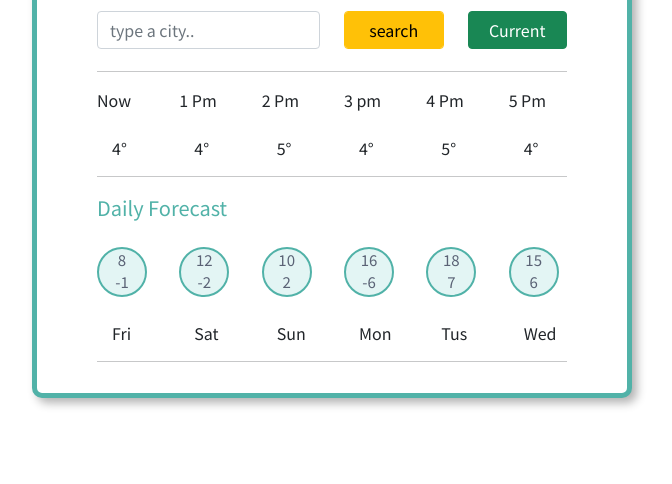
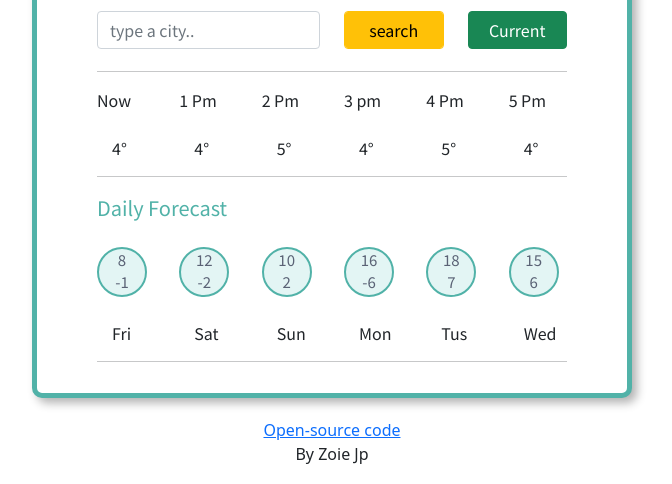
Before and after one commit to zoie-jp/my-existing-project, a plain HTML site: page index.html in a window 1280 px wide. Shown: the part 316-800 px from the top of the page, without its empty margins (308-980 px from the left). Drawn offline with nearby package versions, Linux system fonts and the light colour scheme.

Commit message:
open source code added

```diff
--- a/index.html
+++ b/index.html
@@ -158,7 +158,14 @@
 </div>
 </div>
 </div>
-
+<div>
+<a
+  href="https://github.com/zoie-jp/my-existing-project"target="_blank"class="source"> Open-source code
+</a>
+   <span class="by">
+     By Zoie Jp
+   </span>
+</div>
 <link rel="stylesheet" href="style.css"/>
 
     <script src="index.js"></script>
--- a/style.css
+++ b/style.css
@@ -19,8 +19,6 @@ button {
   margin: 20px auto;
   background-color: #51b2a8;
   padding: 15px 20px;
-
-
 }
 .time-zone {
   position: absolute;
@@ -44,7 +42,7 @@ li {
   height: 19px;
   line-height: 1;
   list-style: none;
-  margin:0 0 10px;
+  margin: 0 0 10px;
 }
 
 .weather {
@@ -57,7 +55,7 @@ li {
   margin-bottom: 6px;
   margin-top: 0px;
 }
-.btn{
+.btn {
   margin-bottom: 6px;
   margin-top: 0px;
 }
@@ -94,3 +92,14 @@ div.circle {
   position: relative;
   left: 15px;
 }
+
+.source {
+  display: block;
+  margin: 0 auto;
+  text-align-last: center;
+}
+.by {
+  display: block;
+  margin: 0 auto;
+  text-align-last: center;
+}
```
